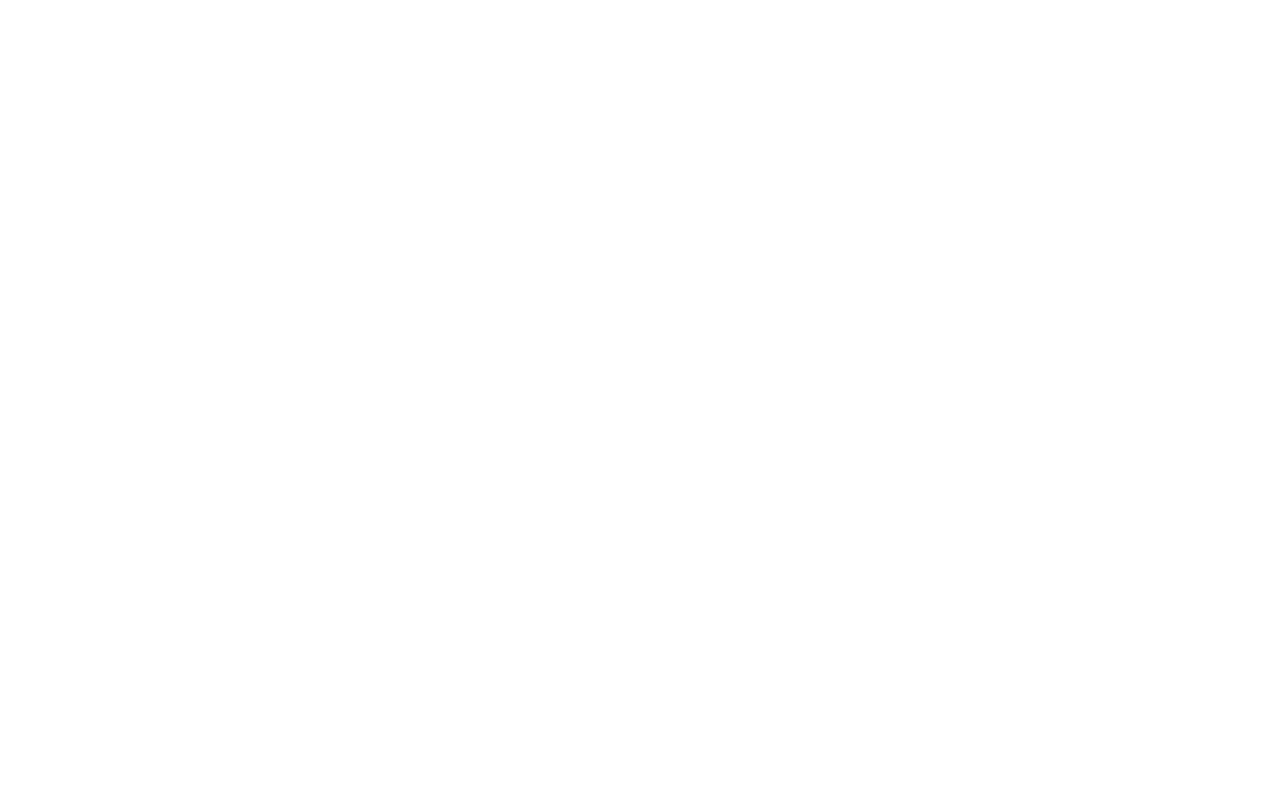
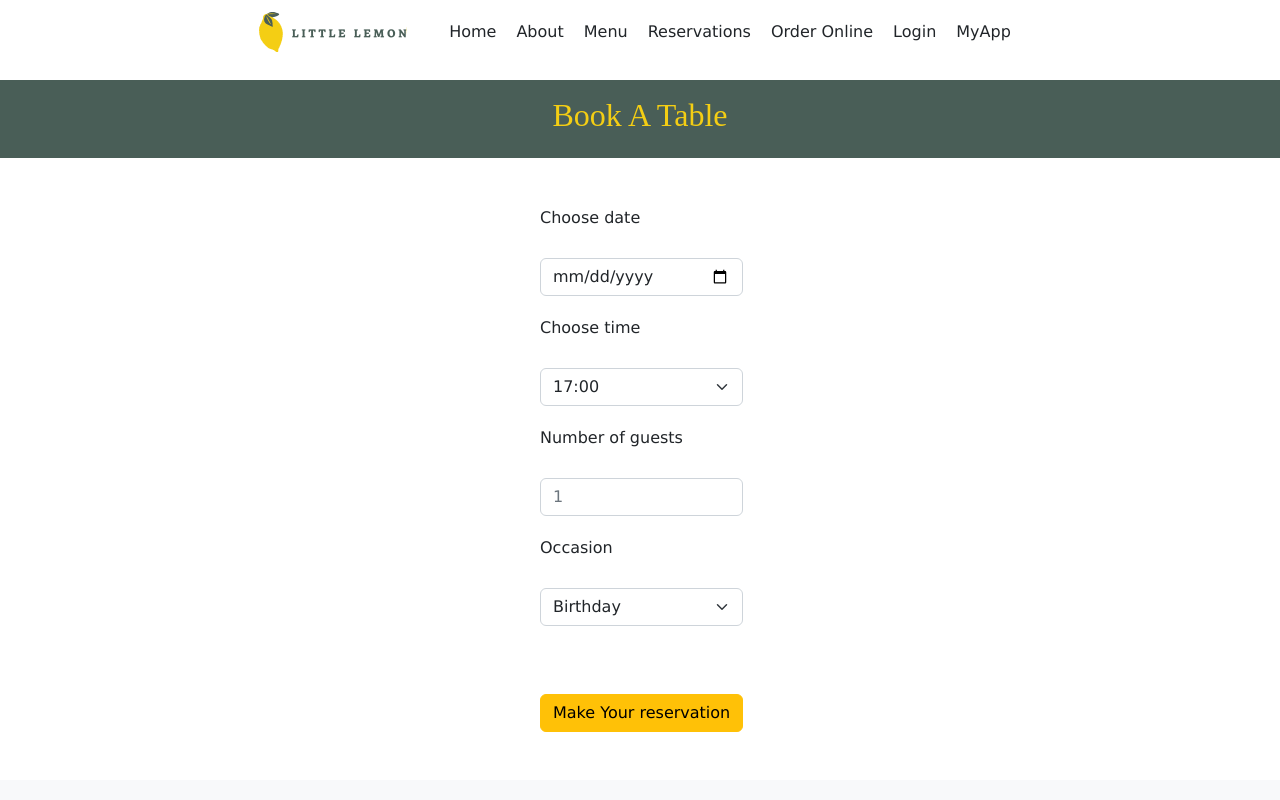
Before and after one commit to uche-stan/little-lemon, a React (Create React App) app: page /booking-page in a window 1280 px wide. Before the commit this address had no page. Shown: the top 800 px of the page. Built offline with nearby package versions, Linux system fonts and the light colour scheme.

Commit message:
seventh commit

```diff
--- a/src/App.js
+++ b/src/App.js
@@ -5,7 +5,7 @@
 import { Route, Routes } from 'react-router-dom'
 import HomePage from './components/HomePage';
 import Hero from './components/Hero';
-import BookingForm from './components/BookingForm';
+import BookingPage from './components/BookingPage';
 
 import MyApp from './components/MyApp';
 
@@ -28,7 +28,7 @@
 
         <Route path='/' element={<HomePage />}></Route>
         <Route path='/my-app' element={<MyApp />}></Route>
-        <Route path='/booking-form' element={<BookingForm />}></Route>
+        <Route path='/booking-page' element={<BookingPage />}></Route>
 
       </Routes>
 
--- a/src/components/BookingForm.js
+++ b/src/components/BookingForm.js
@@ -1,42 +1,16 @@
-import Header from "./Header"
-import Footer from "./Footer"
+
 import { useState } from "react"
 import times from './availableTimes'
 
-export default function BookingForm() {
-
-    const [form, setForm] = useState({
-
-        date: "",
-       time: "",
-        guests: "",
-        occasion: "",
-
-    })
+export default function BookingForm(props) {
 
 
-
-    function handleChange(e){
-
-        setForm(prevForm =>{
-
-            return {
-                ...prevForm,
-                [e.target.name]: e.target.value,
-            }
-        })
-
-    }
-
-    function handleForm(e){
-       e.preventDefault()
-    }
 
     return (
 
         <>
 
-            <Header />
+
 
             <section id="booking-form">
 
@@ -48,34 +22,34 @@
 
 
 
-                          <div className="row" style={{background:"#495E57", color: "#f4ce14"}}>  <h2 className="text-center  p-3">Book A Table</h2></div>
+                            <div className="row" style={{ background: "#495E57", color: "#f4ce14" }}>  <h2 className="text-center  p-3">Book A Table</h2></div>
 
 
                             <div className="d-flex justify-content-center mt-5">
 
-                                <form  onSubmit={handleForm}>
+                                <form onSubmit={props.handleForm}>
 
 
                                     <label className="form-label" htmlFor="res-date">Choose date</label>
-                                    <input className="form-control" type="date" id="res-date" name="date" value={form.date}
-                                    onChange = {handleChange} />
+                                    <input className="form-control" type="date" id="res-date" name="date" value={props.form.date}
+                                        onChange={props.handleChange} />
 
                                     <label className="form-label" htmlFor="res-time">Choose time</label>
-                                    <select className="form-select" id="res-time" name="time" value={form.time}
+                                    <select className="form-select" id="res-time" name="time" value={props.form.time}
 
-                                    onChange={handleChange}>
-                                        {times.map((time, index) =><option key={index}>{time}</option>)}
+                                        onChange={props.handleChange}>
+                                        {times.map((time, index) => <option key={index}>{time}</option>)}
                                     </select>
 
                                     <label className="form-label" htmlFor="guests">Number of guests</label>
                                     <input className="form-control" type="number" placeholder="1" min="1" max="10" id="guests" name="guests"
-                                    value={form.guests} onChange={handleChange} />
+                                        value={props.form.guests} onChange={props.handleChange} />
 
 
 
                                     <label className="form-label" htmlFor="occasion">Occasion</label>
 
-                                    <select className="form-select" id="occasion" value={form.occasion} name="occasion" onChange={handleChange}>
+                                    <select className="form-select" id="occasion" value={props.form.occasion} name="occasion" onChange={props.handleChange}>
                                         <option>Birthday</option>
                                         <option>Anniversary</option>
                                         <option>Engagement</option>
@@ -100,9 +74,9 @@
 
             </section>
 
-           <div className="">
-           <Footer />
-           </div>
+            <div className="">
+
+            </div>
 
         </>
     )
--- /dev/null
+++ b/src/components/BookingPage.js
@@ -0,0 +1,49 @@
+import BookingForm from "./BookingForm"
+import Header from "./Header"
+import Footer from "./Footer"
+import { useState } from "react"
+import times from './availableTimes'
+
+
+export default function BookingPage() {
+
+    const [form, setForm] = useState({
+
+        date: "",
+        time: "",
+        guests: "",
+        occasion: "",
+
+    })
+
+
+
+    function handleChange(e) {
+
+        setForm(prevForm => {
+
+            return {
+                ...prevForm,
+                [e.target.name]: e.target.value,
+            }
+        })
+
+    }
+
+    function handleForm(e) {
+        e.preventDefault()
+    }
+
+    return (
+
+        <>
+
+            <Header />
+
+            <BookingForm  form={form} handleChange={handleChange} handleForm={handleForm}/>
+
+            <Footer />
+
+        </>
+    )
+}
--- a/src/components/Hero.js
+++ b/src/components/Hero.js
@@ -31,7 +31,7 @@
                                         focused on traditional recipes served with a modern twist.</p>
                                 </div>
 
-                                <Link to="/booking-form" className='mt-5 btn'>Reserve a Table</Link>
+                                <Link to="/booking-page" className='mt-5 btn'>Reserve a Table</Link>
                             </div>
 
                         </div>
```
